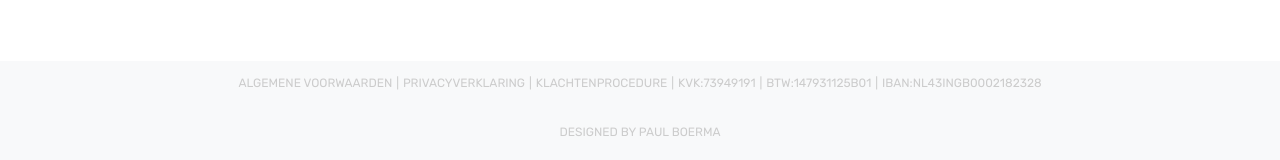
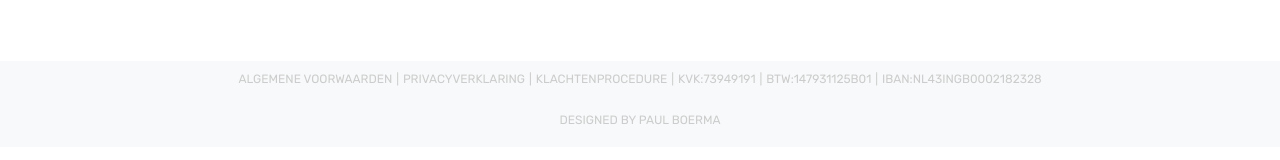
Before and after one commit to paultje1900/paultje1900.github.io, a plain HTML site: page index.html in a window 1280 px wide. Shown: the part 3401-3561 px from the top of the page. Drawn offline with Linux system fonts and the light colour scheme; files whose address does not match are found by name.

Commit message:
:bug: small bug fixes

```diff
--- a/index.html
+++ b/index.html
@@ -285,7 +285,7 @@
           </div>
         </div>
       </div>
-      <div class="bg-light py-1">
+      <div class="bg-light">
         <div class="container text-center">
           <a class="text-muted footer-end" href="pdf-bestanden/algemene-voorwaarden.pdf" target="blank"><p> algemene voorwaarden </p></a>
           <p class="text-muted footer-end">|</p>
@@ -300,9 +300,9 @@
           <p class="text-muted mb-0 py-2 footer-end">IBAN:NL43INGB0002182328</p>
         </div>
       </div>
-      <div class="bg-light py-1">
+      <div class="bg-light">
         <div class="container text-center">
-          <a class="text-muted footer-end" href="pdf-bestanden/algemene-voorwaarden.pdf" target="blank"><p>Designed by Paul Boerma</p></a>
+          <p class="text-muted footer-end">Designed by Paul Boerma</p>
         </div>
       </div>
     </footer>
```
Also changed, not shown: blog-single.html (+2 -2 lines), blog.html (+2 -2 lines), contact.html (+2 -2 lines), over-mij.html (+2 -2 lines), tarieven.html (+2 -2 lines), voor-wie.html (+2 -2 lines), werkwijze.html (+2 -2 lines).
